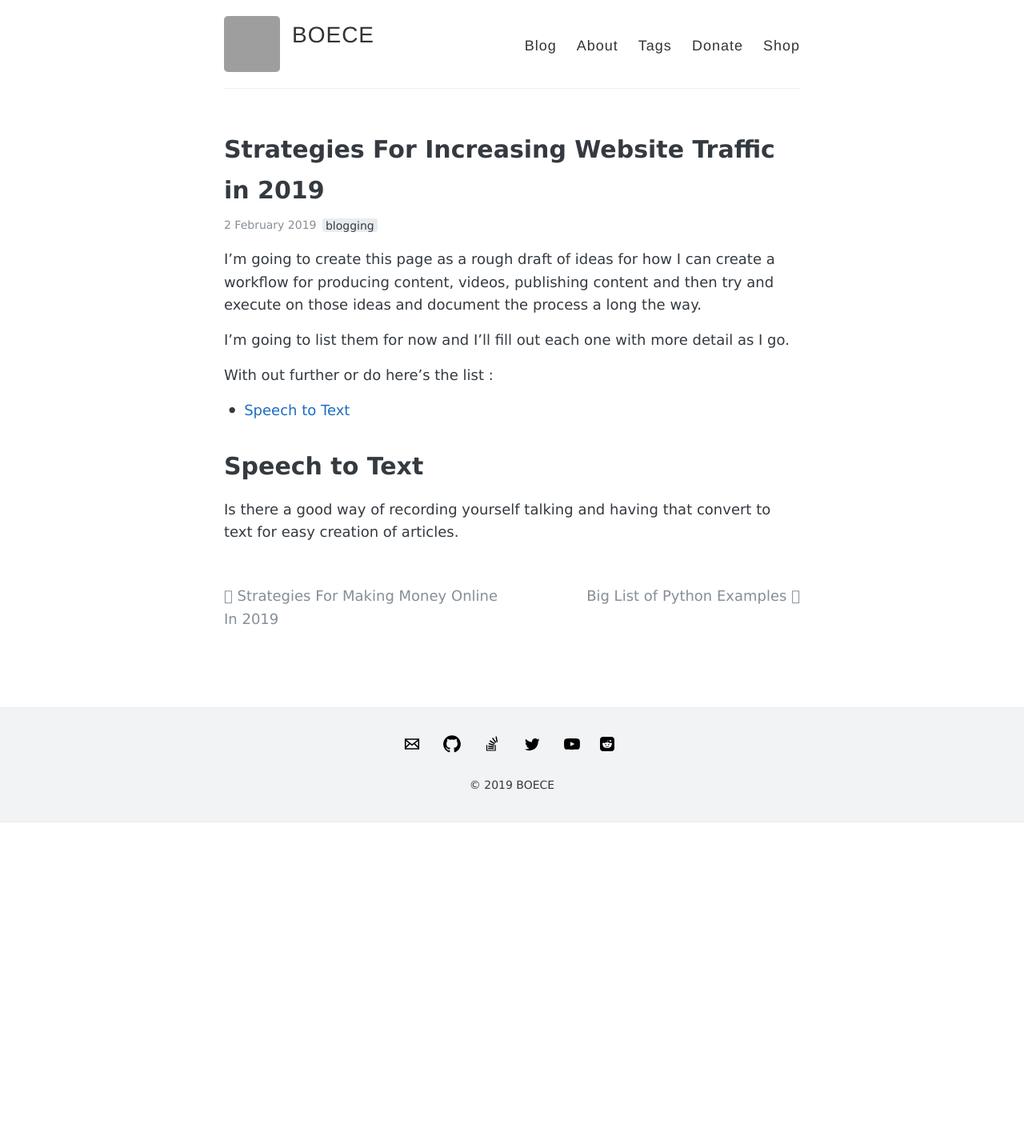
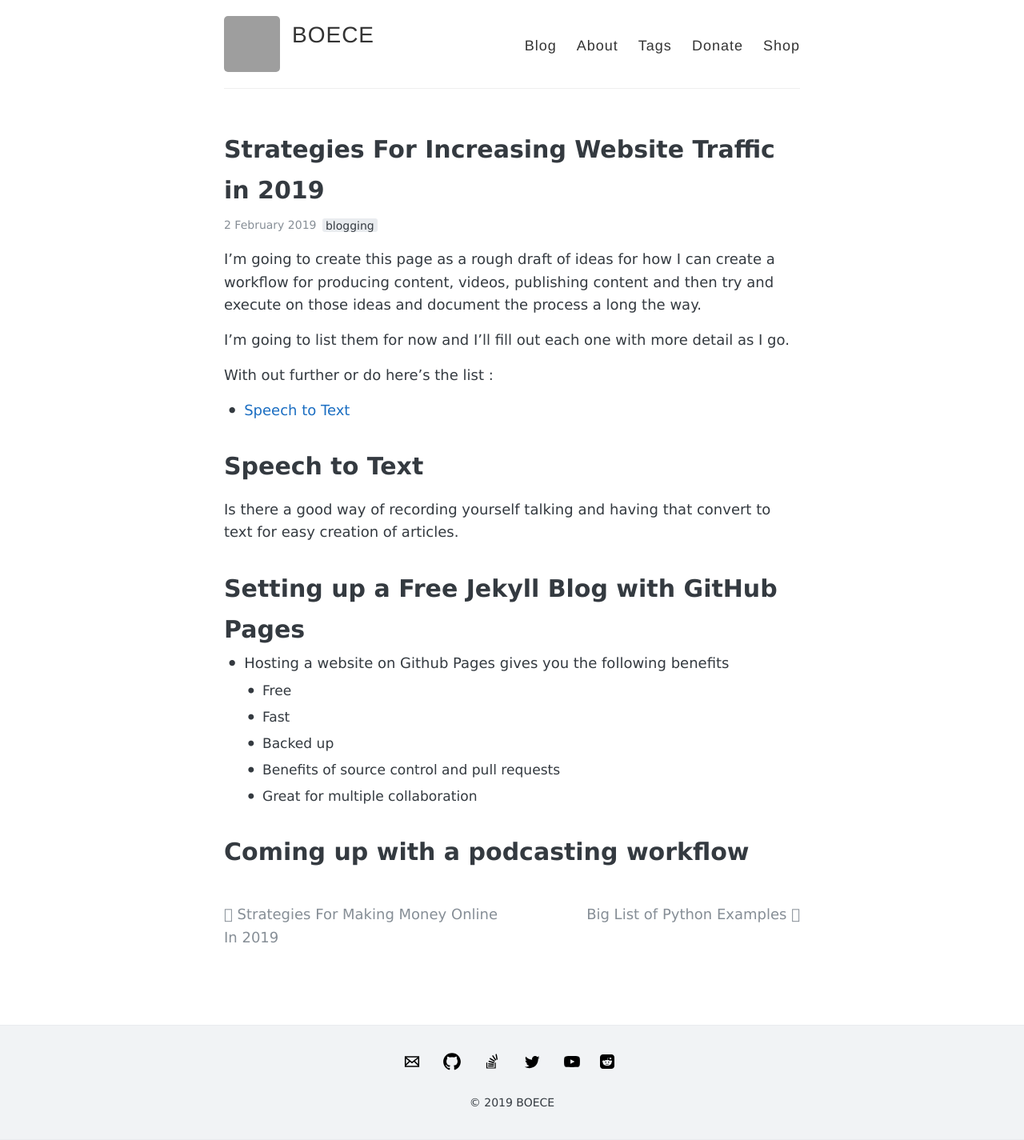
Before and after one commit to boece/boece.github.io, a Jekyll site: the page built from _posts/2019-2-2-strategies-for-workflow-in-2019.md, in a window 1280 px wide. Shown: the whole page at 80% size. Built offline with Jekyll 4.4.1, drawn with Linux system fonts in a browser that asks for light colours; comment, search, counter and statistics services are not loaded; before the commit the page ends 1028 px from its top, so only the background shows below that; grey boxes are pictures that could not be loaded.

Commit message:
post updates

```diff
--- a/_posts/2019-2-2-strategies-for-workflow-in-2019.md
+++ b/_posts/2019-2-2-strategies-for-workflow-in-2019.md
@@ -20,3 +20,14 @@ With out further or do here's the list :
 # Speech to Text
 
 Is there a good way of recording yourself talking and having that convert to text for easy creation of articles.
+
+# Setting up a Free Jekyll Blog with GitHub Pages
+
+* Hosting a website on Github Pages gives you the following benefits
+  * Free
+  * Fast
+  * Backed up
+  * Benefits of source control and pull requests
+  * Great for multiple collaboration
+
+# Coming up with a podcasting workflow
```
Also changed, not shown: _posts/2019-2-2-strategies-for-making-money-online-in-2019.md (+6 -1 lines).
